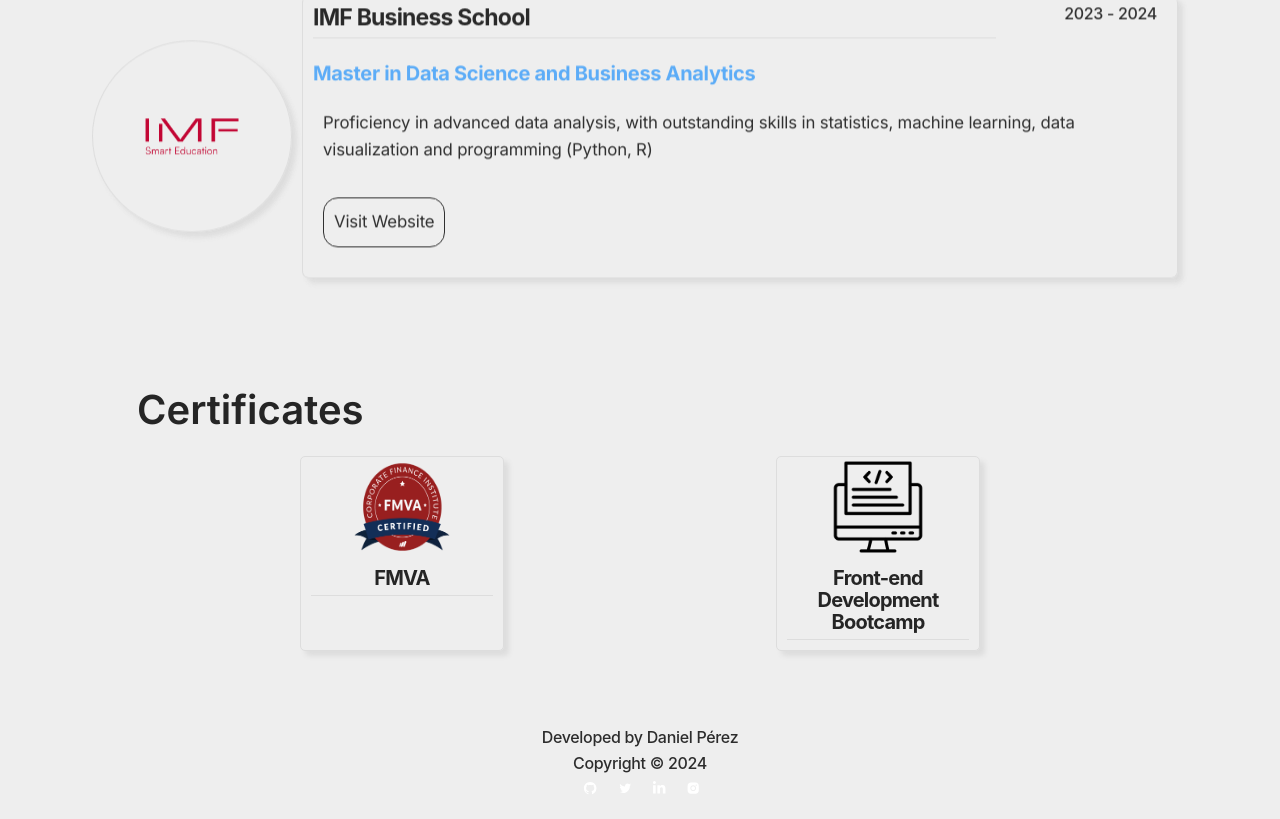
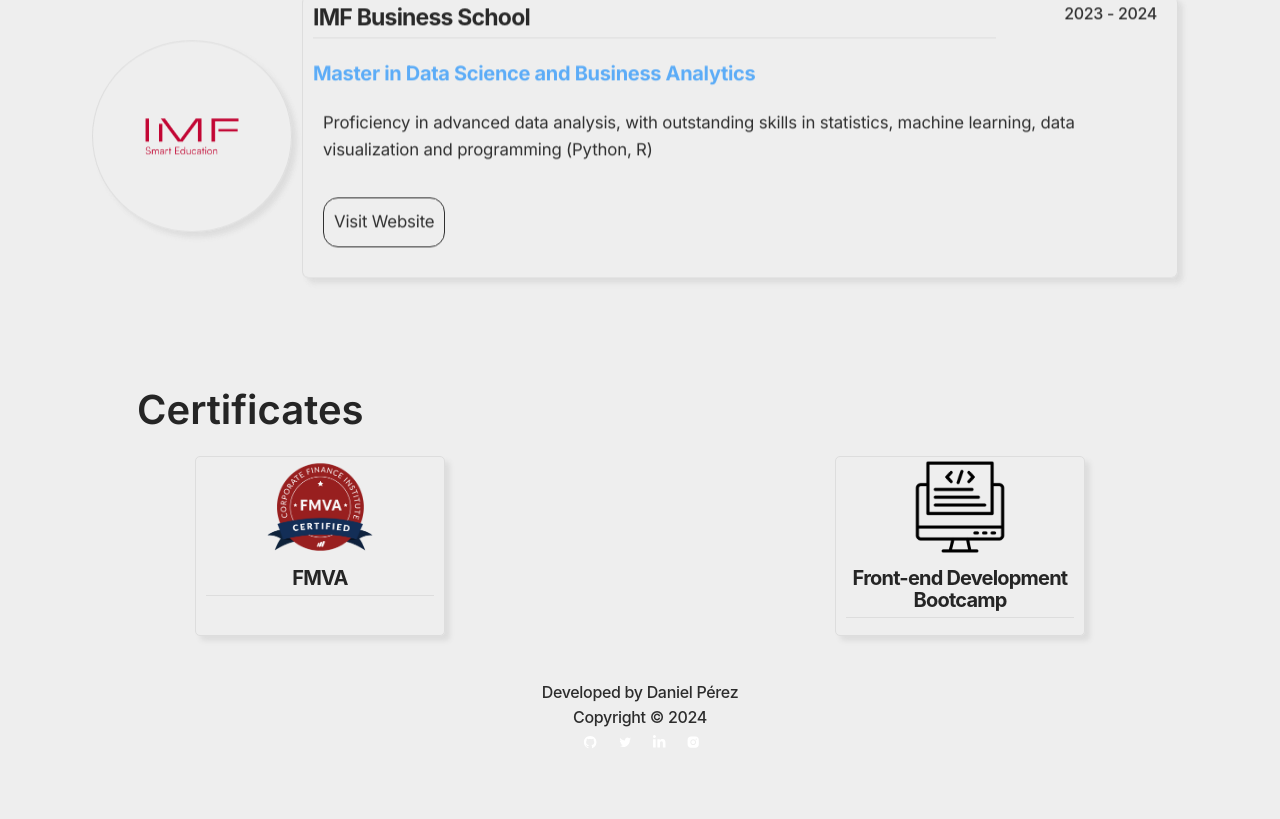
Before and after one commit to danielpsnz/perezdaniel_portfolio, a React (Create React App) app: page /about in a window 1280 px wide. Shown: the part 1148-1967 px from the top of the page. After the commit the page ends 1922 px from the top, so only its background shows below. Built offline with nearby package versions, Linux system fonts and the light colour scheme.

Commit message:
updated css about page

```diff
--- a/src/containers/About/About.scss
+++ b/src/containers/About/About.scss
@@ -84,16 +84,21 @@
   justify-content: center;
 }
 
-@media (max-width: 767px) {
- .about-description {
-    display: block;
-  }
-}
-
 .about-img {
   height: 250px;
   width: 300px;
   margin-top: 80px;
+}
+
+@media (max-width: 767px) {
+ .about-description {
+    display: block;
+    margin-top: -40px;
+  }
+
+  .about-img {
+    margin: auto;
+  }
 }
 
 .about-description-text {
@@ -219,6 +224,7 @@
 @media (max-width: 768px) {
   .degree-card {
     flex-direction: column;
+    margin-top: 25px;
   }
 
   .body-header {
@@ -266,19 +272,13 @@
 
 .certs-body-div {
   display: flex;
-  justify-content: space-between;
-  margin: 0px 300px;
+  justify-content: center;
   flex-wrap: wrap;
 }
 
-@media (max-width: 768px) {
-  .certs-body-div {
-    flex-direction: column;
-  }
-}
-
 .cert-card {
-  width: 30%;
+  width: 250px;
+  height: 180px;
   display: inline-block;
   justify-content: center;
   align-items: center;
@@ -287,7 +287,10 @@
   border-radius: 5px;
   box-shadow: 5px 5px 5px var(--gray-3);
   margin-bottom: 30px;
+  margin: auto;
 }
+
+
 
 .cert-header {
   margin: 0px;
@@ -371,12 +374,3 @@
 .fadeIn-top {
   top: 20%;
 }
-
-@media (max-width: 1380px) {
-}
-
-@media (max-width: 768px) {
-  .cert-card {
-    width: 100%;
-  }
-}
--- a/src/containers/Projects/ProjectCard.js
+++ b/src/containers/Projects/ProjectCard.js
@@ -1,14 +1,17 @@
 import React from "react";
+import Link from "react-dom";
 
 function ProjectCard(props) {
   return (
-    <button href={props.repoLink} className="project-card-view" target="_blank">
+    <a href={props.repoLink}>
+    <button className="project-card-view" target="_blank">
       <div className="content-card">
         <div className="card-title">{props.title}</div>
         <div className="card-text">{props.description}</div>
         <div className="languages">{props.languages}</div>
       </div>
     </button>
+    </a>
   );
 }
 export default ProjectCard;
```
